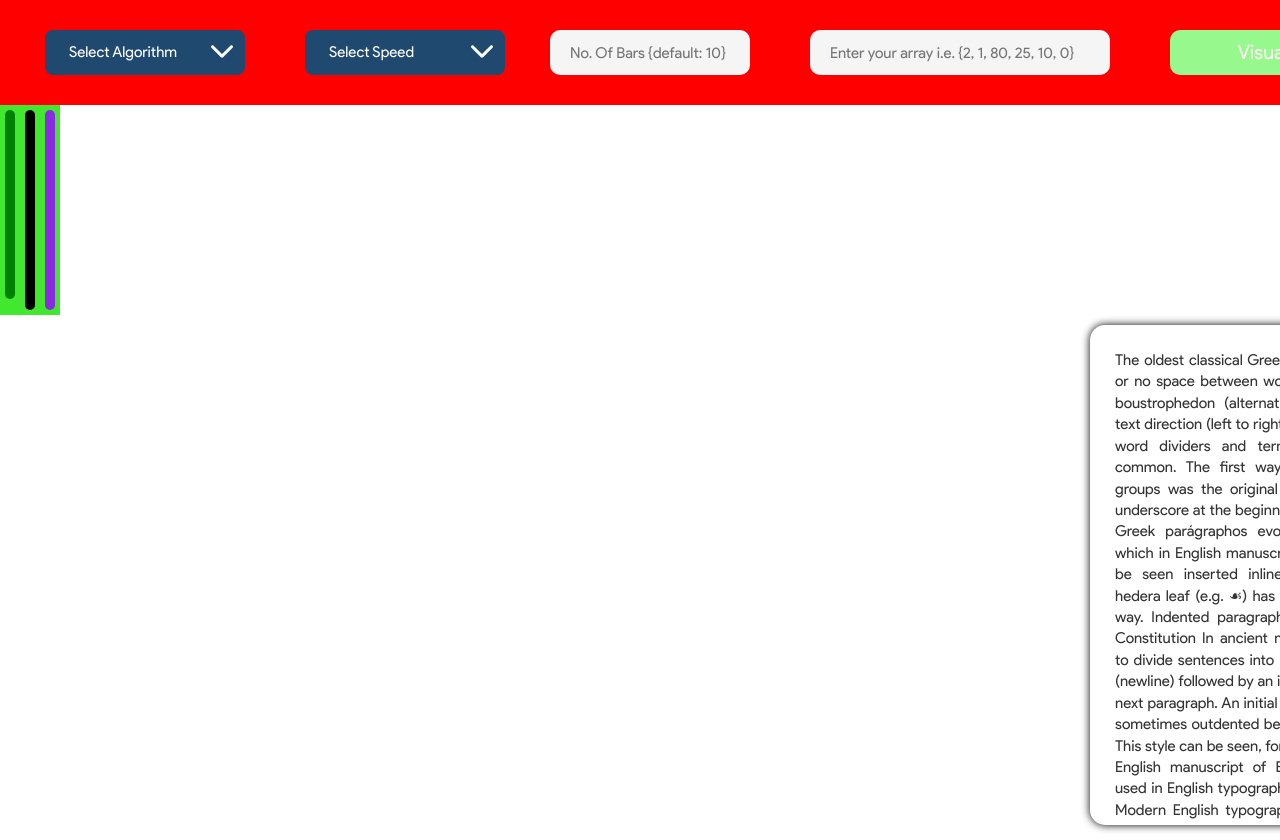
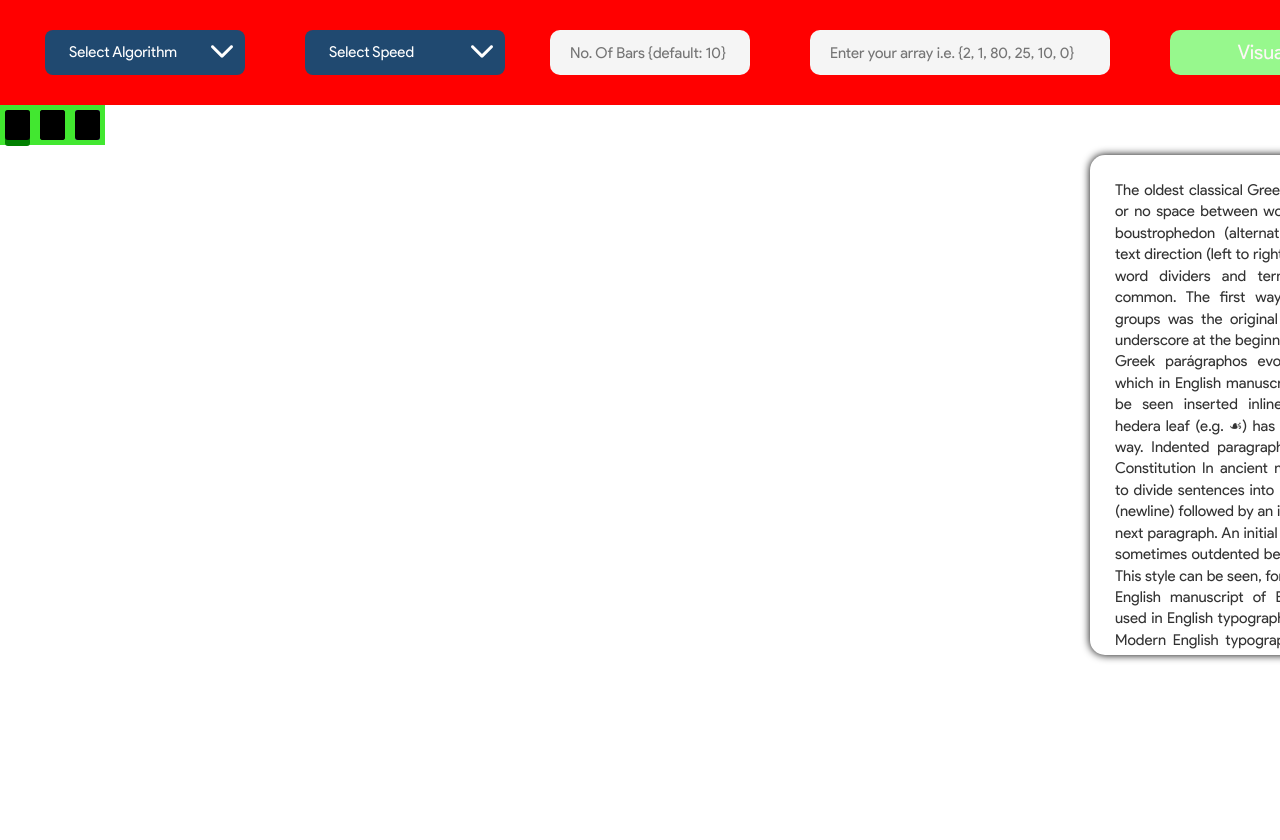
Before and after one commit to the-mgi/searching-sorting-pathfinding, an Angular app: page / in a window 1280 px wide. Shown: the top 840 px of the page. After the commit the page ends 800 px from the top, so only its background shows below. Built offline with nearby package versions, Linux system fonts and the light colour scheme.

Commit message:
Bars Finalized

```diff
--- a/src/app/main-visualization-page/bar/bar.component.css
+++ b/src/app/main-visualization-page/bar/bar.component.css
@@ -1,7 +1,18 @@
 .single-bar {
     background-color: red;
-    height: 200px;
-    width: 10px;
-    border-radius: 5px;
+    width: 25px;
+    border-radius: 3px;
     margin: 5px;
 }
+
+.single-bar p {
+    margin: 0;
+    background-color: black;
+    width: 25px;
+    height: 30px;
+    color: white;
+    font-size: 20px;
+    text-align: center;
+    font-family: Product-Sans-Regular, sans-serif;
+    border-radius: 3px;
+}
--- a/src/app/main-visualization-page/bar/bar.component.html
+++ b/src/app/main-visualization-page/bar/bar.component.html
@@ -2,4 +2,6 @@
     class="single-bar"
     [style.height.%]="height"
     [style.backgroundColor]="color"
-></div>
+>
+    <p>{{valueToDisplay}}</p>
+</div>
--- a/src/app/main-visualization-page/bar/bar.component.ts
+++ b/src/app/main-visualization-page/bar/bar.component.ts
@@ -9,6 +9,7 @@ export class BarComponent implements OnInit {
 
     @Input() height: number;
     @Input() color: string;
+    @Input() valueToDisplay: string;
 
     constructor() {
     }
```
